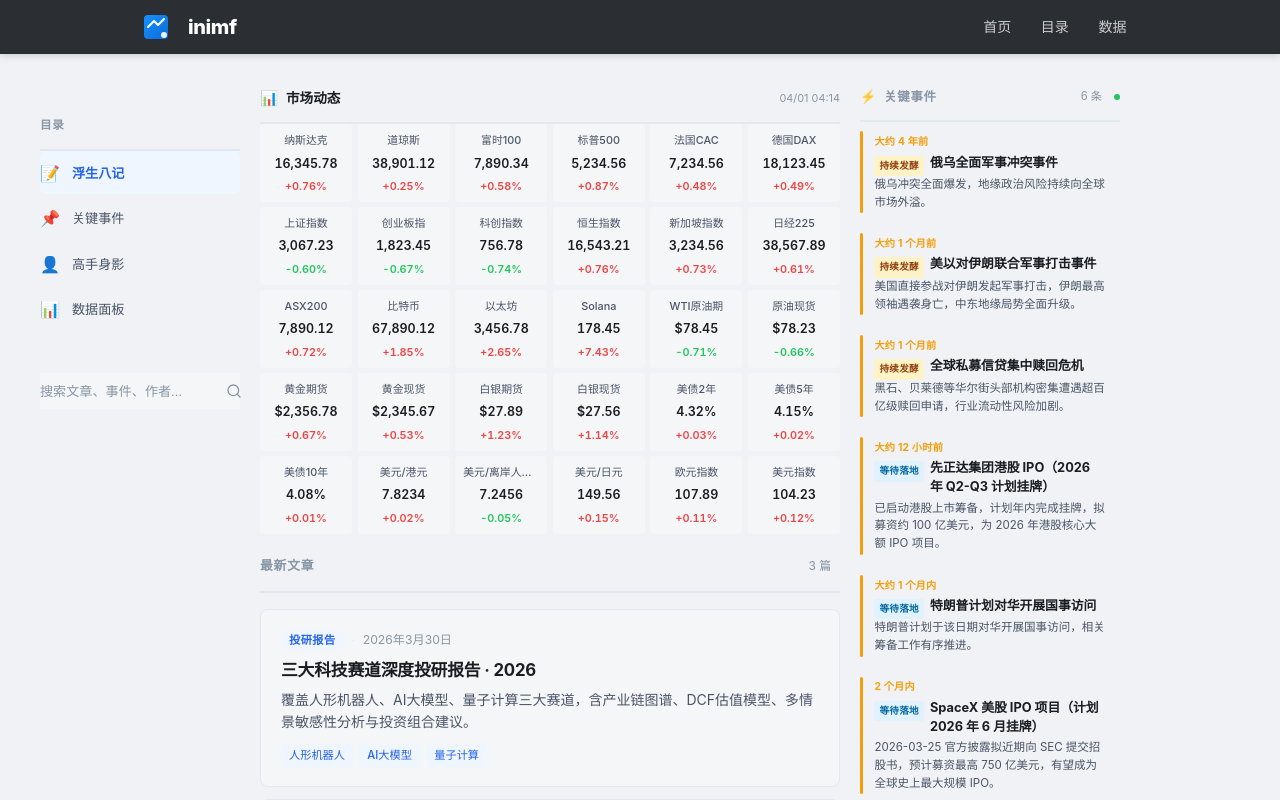
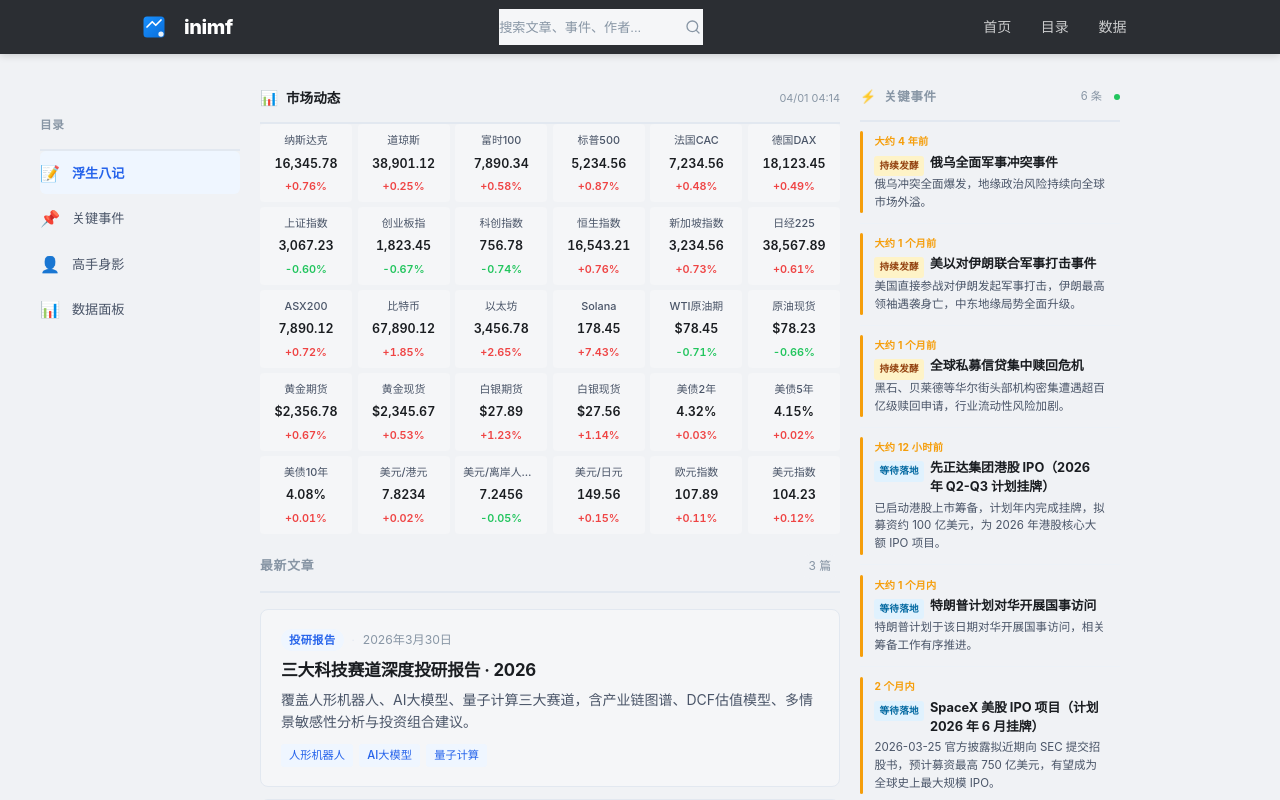
Before and after one commit to web1286/inimf-blog, a Next.js app: page / in a window 1280 px wide. Shown: the top 800 px of the page. Built offline with nearby package versions, Linux system fonts and the light colour scheme.

Commit message:
搜索框移到header,浅色沉浸式导航

```diff
--- a/components/Layout.tsx
+++ b/components/Layout.tsx
@@ -58,10 +58,10 @@ export default function Layout({ children, title, description, posts = [], hideS
       {/* 顶部导航 */}
       <header className="site-header">
         <div className="header-inner">
+          {/* 左侧：Logo */}
           <Link href="/" className="site-title">
-            {/* 科技感 Logo - CSS 绘制 */}
             <span className="site-logo">
-              <svg width="32" height="32" viewBox="0 0 32 32" fill="none">
+              <svg width="28" height="28" viewBox="0 0 32 32" fill="none">
                 <defs>
                   <linearGradient id="logo-gradient" x1="0%" y1="0%" x2="100%" y2="100%">
                     <stop offset="0%" stopColor="#1890ff"/>
@@ -73,11 +73,18 @@ export default function Layout({ children, title, description, posts = [], hideS
                 <circle cx="24" cy="24" r="3" fill="white" fillOpacity="0.9"/>
               </svg>
             </span>
-            {config.title}
+            <span className="site-title-text">{config.title}</span>
           </Link>
+
+          {/* 中间：搜索框 */}
+          <div className="header-search">
+            <SearchBox />
+          </div>
+
+          {/* 右侧：导航链接 */}
           <nav className="site-nav">
             {config.nav.map((item: { label: string; href: string }) => (
-              <Link key={item.href} href={item.href}>
+              <Link key={item.href} href={item.href} className="nav-link">
                 {item.label}
               </Link>
             ))}
@@ -93,9 +100,6 @@ export default function Layout({ children, title, description, posts = [], hideS
           <aside className="site-sidebar">
             {/* 左侧导航 */}
             <SidebarNav />
-
-            {/* 搜索框 - 移到底部 */}
-            <SearchBox />
           </aside>
         )}
 
```
